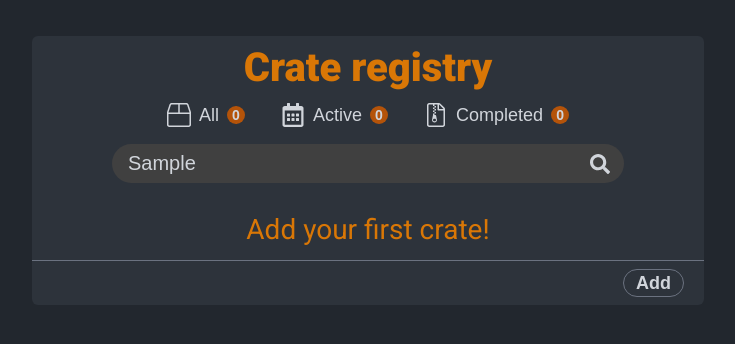
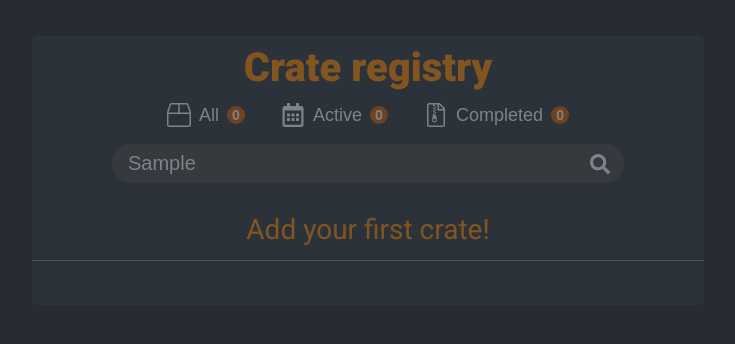
Before and after one commit to freddydc/crate-registry, a React (Vite) app: page / in a window 1280 px wide. Both pictures are taken after typing "Sample" into the empty fields and a click on the button "Add". Shown: the top 344 px of the page, without its empty margins (272-1007 px from the left). Built offline with nearby package versions, Linux system fonts and the light colour scheme.

Commit message:
add: Modal with createPortal

```diff
--- a/index.html
+++ b/index.html
@@ -12,6 +12,7 @@
   </head>
   <body>
     <div id="root"></div>
+    <div id="modal"></div>
     <script type="module" src="/src/main.tsx"></script>
   </body>
 </html>
--- a/src/components/common/Layout/Layout.tsx
+++ b/src/components/common/Layout/Layout.tsx
@@ -8,10 +8,10 @@ import {
   TodoView
 } from '../../todo'
 import { TodoContext } from '../../todo/context'
-import { Message } from '../../ui'
+import { Message, Modal } from '../../ui'
 
 export const Layout = () => {
-  const { crateList, error, loading, completeCrate, deleteCrate } =
+  const { crateList, error, loading, completeCrate, deleteCrate, openModal } =
     useContext(TodoContext)
 
   return (
@@ -34,6 +34,11 @@ export const Layout = () => {
           />
         ))}
       </TodoList>
+      {!!openModal && (
+        <Modal>
+          <Message text={crateList[0]?.text} />
+        </Modal>
+      )}
       <TodoAdd />
     </TodoCard>
   )
--- a/src/components/todo/TodoAdd/TodoAdd.module.css
+++ b/src/components/todo/TodoAdd/TodoAdd.module.css
@@ -23,3 +23,7 @@
   background-color: var(--amber-dark);
   color: var(--gray-light);
 }
+
+.hideMenu {
+  visibility: hidden;
+}
--- a/src/components/todo/TodoAdd/TodoAdd.tsx
+++ b/src/components/todo/TodoAdd/TodoAdd.tsx
@@ -1,9 +1,23 @@
+import classNames from 'classnames/bind'
+import { useContext } from 'react'
+import { TodoContext } from '../context'
+
 import styles from './TodoAdd.module.css'
 
+const cn = classNames.bind(styles)
+
 export const TodoAdd = () => {
+  const { setOpenModal, openModal } = useContext(TodoContext)
+
+  const handleOpenModal = () => {
+    setOpenModal(true)
+  }
+
   return (
     <div className={styles.creatorMenu}>
-      <button>Add</button>
+      <button className={cn({ hideMenu: openModal })} onClick={handleOpenModal}>
+        Add
+      </button>
     </div>
   )
 }
--- a/src/components/todo/context.tsx
+++ b/src/components/todo/context.tsx
@@ -22,6 +22,8 @@ type State = {
   setCrateList: Dispatch<SetStateAction<Crate[]>>
   searchTerm: string
   setSearchTerm: Dispatch<SetStateAction<string>>
+  openModal: boolean
+  setOpenModal: Dispatch<SetStateAction<boolean>>
   activeCrates: number
   completedCrates: number
   allCrates: number
@@ -66,6 +68,7 @@ export const TodoProvider = (props: Props) => {
     data: crates,
     setLocalData: setCrateList
   } = fetchData()
+  const [openModal, setOpenModal] = useState(false)
 
   const activeCrates = crates.filter(x => x.completed === false).length
   const completedCrates = crates.filter(x => !!x.completed).length
@@ -105,7 +108,9 @@ export const TodoProvider = (props: Props) => {
     completedCrates,
     activeCrates,
     deleteCrate,
-    completeCrate
+    completeCrate,
+    openModal,
+    setOpenModal
   }
 
   return (
--- /dev/null
+++ b/src/components/ui/Modal/Modal.module.css
@@ -0,0 +1,12 @@
+.modal {
+  display: flex;
+  justify-content: center;
+  align-items: center;
+  background-color: rgba(45 51 59 / 0.5);
+  position: fixed;
+  top: 0;
+  bottom: 0;
+  left: 0;
+  right: 0;
+  z-index: 50;
+}
--- /dev/null
+++ b/src/components/ui/Modal/Modal.tsx
@@ -0,0 +1,15 @@
+import { ReactNode } from 'react'
+import { createPortal } from 'react-dom'
+
+import styles from './Modal.module.css'
+
+type Props = {
+  children?: ReactNode
+}
+
+export const Modal = ({ children }: Props) => {
+  return createPortal(
+    <div className={styles.modal}>{children}</div>,
+    document.getElementById('modal')!
+  )
+}
--- /dev/null
+++ b/src/components/ui/Modal/index.ts
@@ -0,0 +1 @@
+export { Modal } from './Modal'
--- a/src/components/ui/index.ts
+++ b/src/components/ui/index.ts
@@ -1 +1,2 @@
 export { Message } from './Message'
+export { Modal } from './Modal'
```
